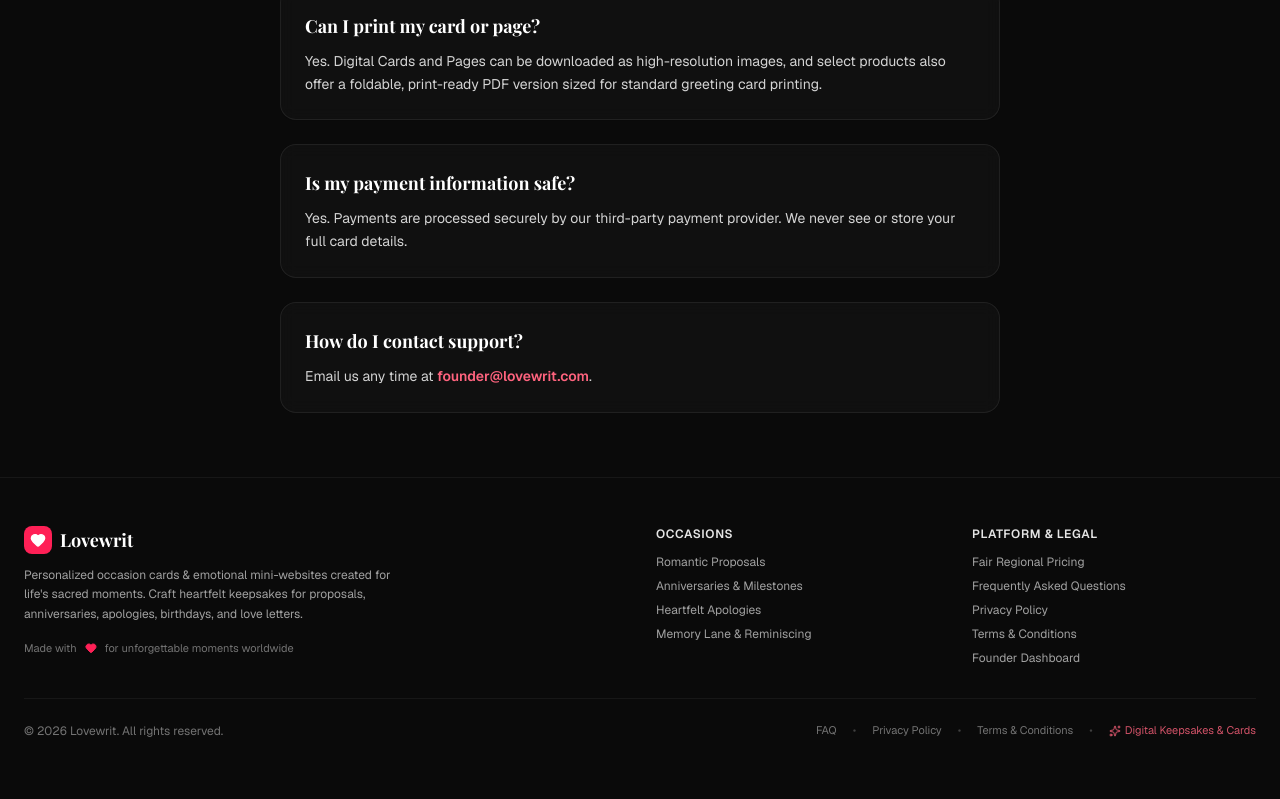
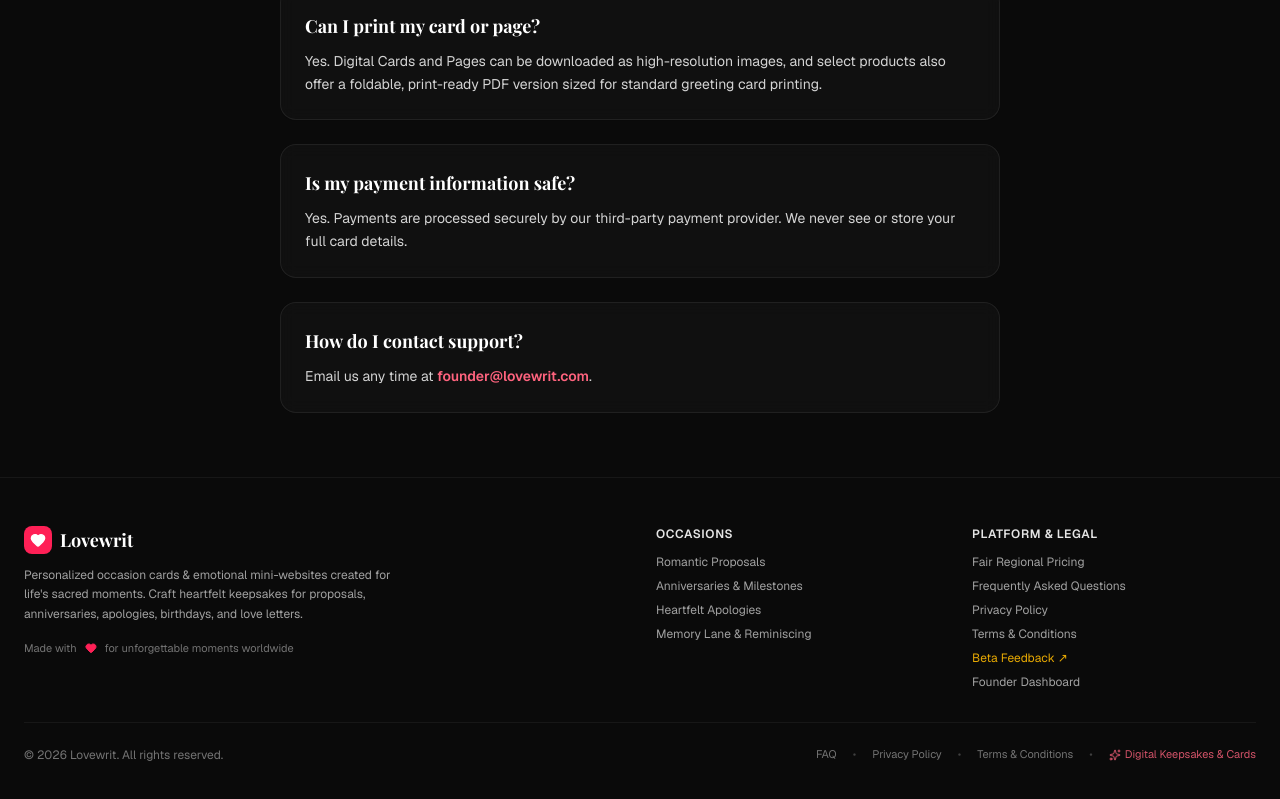
Before and after one commit to chiranjeev2/Lovewrit, a Next.js app: page /faq in a window 1280 px wide. Shown: the part 2150-2949 px from the top of the page. Built offline with nearby package versions, Linux system fonts and the light colour scheme; no server answers; a web font is replaced by a local one.

Commit message:
feat(staging): add beta tester feedback links and BETA_TESTING.md guide

```diff
--- a/src/app/checkout/success/page.tsx
+++ b/src/app/checkout/success/page.tsx
@@ -506,6 +506,29 @@ function SuccessContent() {
             </div>
           </div>
         </div>
+
+        {/* Beta Tester Feedback Box */}
+        <div className="mt-8 rounded-2xl border border-amber-500/30 bg-amber-950/20 p-5 text-left flex flex-col sm:flex-row items-start sm:items-center justify-between gap-4">
+          <div>
+            <div className="flex items-center gap-2">
+              <span className="text-base">🧪</span>
+              <h4 className="text-xs font-bold text-amber-300 uppercase tracking-wider">
+                Beta Feedback &amp; Suggestions
+              </h4>
+            </div>
+            <p className="text-xs text-neutral-300 mt-1 leading-relaxed font-serif">
+              Found a bug or have a suggestion to make this keepsake even more memorable? We would love to hear your feedback!
+            </p>
+          </div>
+          <a
+            href={process.env.NEXT_PUBLIC_FEEDBACK_URL || "mailto:founder@lovewrit.com?subject=Lovewrit%20Beta%20Feedback"}
+            target="_blank"
+            rel="noopener noreferrer"
+            className="shrink-0 px-4 py-2 rounded-xl bg-amber-500/20 hover:bg-amber-500/30 border border-amber-500/40 text-amber-200 text-xs font-semibold transition"
+          >
+            Send Feedback ↗
+          </a>
+        </div>
       </div>
     </div>
   );
--- a/src/components/shared/Footer.tsx
+++ b/src/components/shared/Footer.tsx
@@ -79,6 +79,16 @@ export default function Footer() {
                 </Link>
               </li>
               <li>
+                <a
+                  href={process.env.NEXT_PUBLIC_FEEDBACK_URL || "mailto:founder@lovewrit.com?subject=Lovewrit%20Beta%20Feedback"}
+                  target="_blank"
+                  rel="noopener noreferrer"
+                  className="hover:text-amber-300 text-amber-400/90 transition flex items-center gap-1"
+                >
+                  <span>Beta Feedback ↗</span>
+                </a>
+              </li>
+              <li>
                 <Link href="/admin" className="hover:text-rose-400 transition">
                   Founder Dashboard
                 </Link>
```
Also changed, not shown: 1 other file (tests, documents, lock files or other folders).
